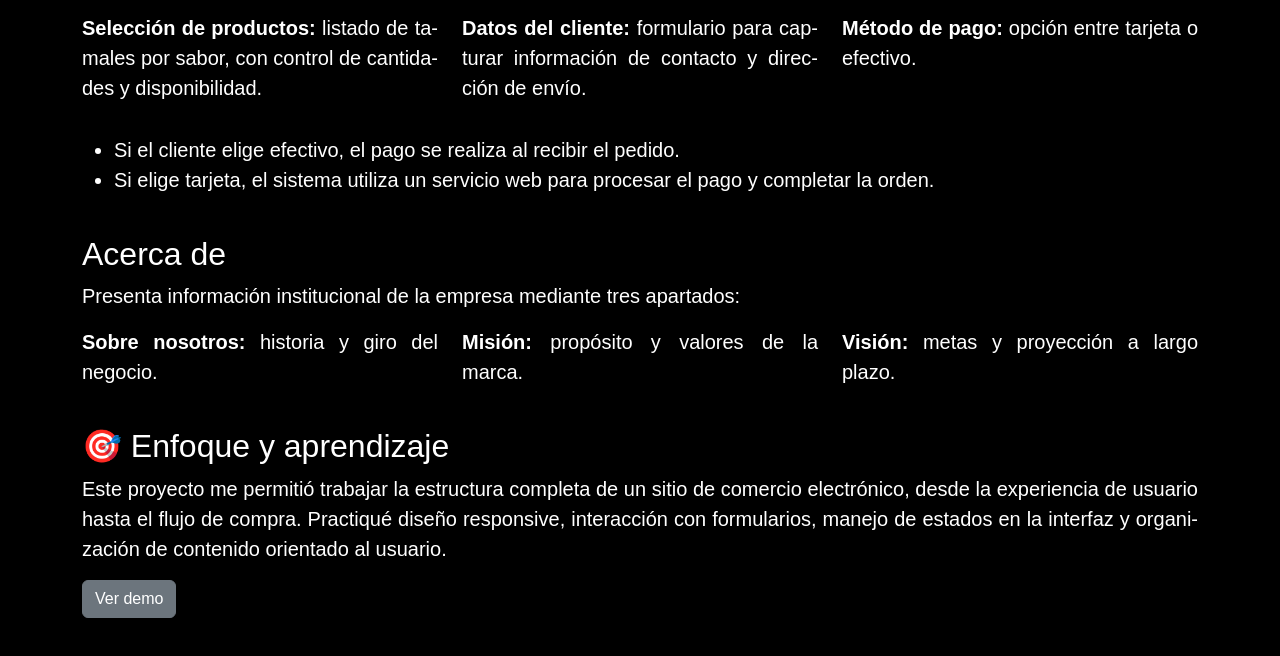
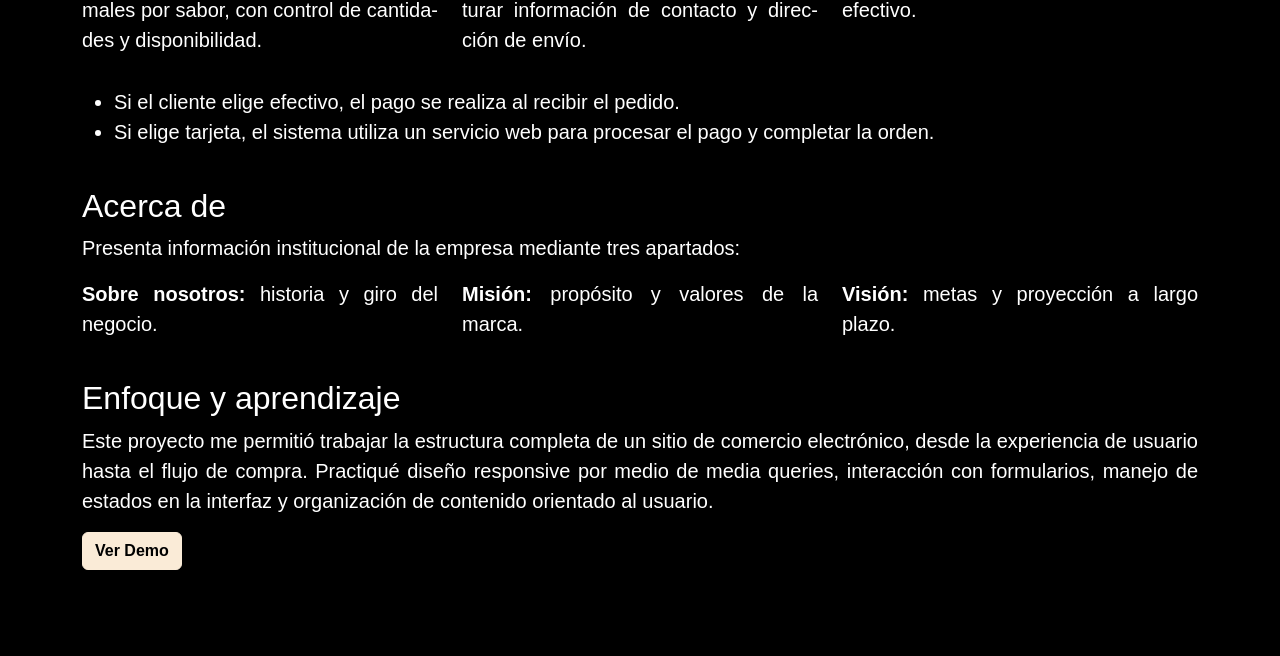
Before and after one commit to criscard97/portfolio, a plain HTML site: page html/kintamal.html in a window 1280 px wide. Shown: the part 558-1214 px from the top of the page. After the commit the page ends 1128 px from the top, so only its background shows below. Drawn offline with Linux system fonts and the light colour scheme; a web font is replaced by a local one.

Commit message:
Prueba de cambio de color en botón de demo en kintamal.html

```diff
--- a/css/kintamal-styles.css
+++ b/css/kintamal-styles.css
@@ -9,3 +9,16 @@ h1 {
     font-size: 50px;
     padding: 20px 0px;
 }
+
+#VerDemo {
+    background-color: antiquewhite;
+    border-color: antiquewhite;
+    color: #000000;
+    font-weight: bold;
+}
+
+#VerDemo:hover{
+    background-color: #ffe2bc;
+    border-color: #ffe2bc;
+    color: #212121;
+}
--- a/html/kintamal.html
+++ b/html/kintamal.html
@@ -16,14 +16,13 @@
 
 <body>
 
-    <div class="container my-5">
+    <div class="container">
         <div class="row">
             <div class="col">
                 <h1>Kin'Tamal</h1>
             </div>
         </div>
 
-  <!-- DESCRIPCIÓN GENERAL -->
   <div class="row mb-4">
     <div class="col-12">
       <p>
@@ -124,16 +123,16 @@
   <!-- ENFOQUE Y APRENDIZAJE -->
   <div class="row">
     <div class="col-12">
-      <h2>🎯 Enfoque y aprendizaje</h2>
+      <h2>Enfoque y aprendizaje</h2>
       <p>
         Este proyecto me permitió trabajar la estructura completa de un sitio de comercio
         electrónico, desde la experiencia de usuario hasta el flujo de compra. Practiqué
-        diseño responsive, interacción con formularios, manejo de estados en la interfaz
+        diseño responsive por medio de media queries, interacción con formularios, manejo de estados en la interfaz
         y organización de contenido orientado al usuario.
       </p>
     </div>
     <div class="col-12">
-        <a href="https://criscard97.github.io/kintamal/" class="btn btn-secondary">Ver demo</a>
+        <a href="https://criscard97.github.io/kintamal/" class="btn btn-secondary" id="VerDemo">Ver Demo</a>
     </div>
   </div>
 
```
